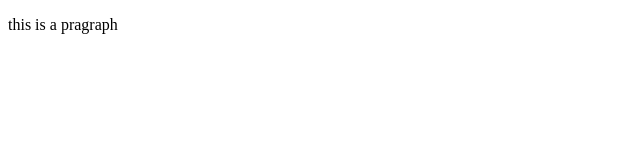
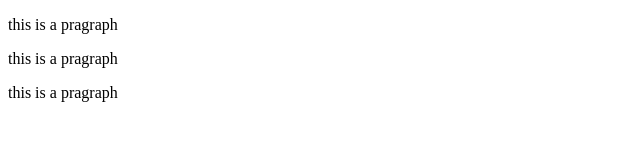
Before and after one commit to Arsalan7381/localrepo, a plain HTML site: page index.html in a window 1280 px wide. Shown: the whole page, without its empty margins (0-640 px from the left). Drawn offline with Linux system fonts and the light colour scheme.

Commit message:
add new features

```diff
--- a/index.html
+++ b/index.html
@@ -8,5 +8,7 @@
 </head>
 <body>
     <p> this is a pragraph</p>
+    <p> this is a pragraph</p>
+    <p> this is a pragraph</p>
 </body>
 </html>
```
